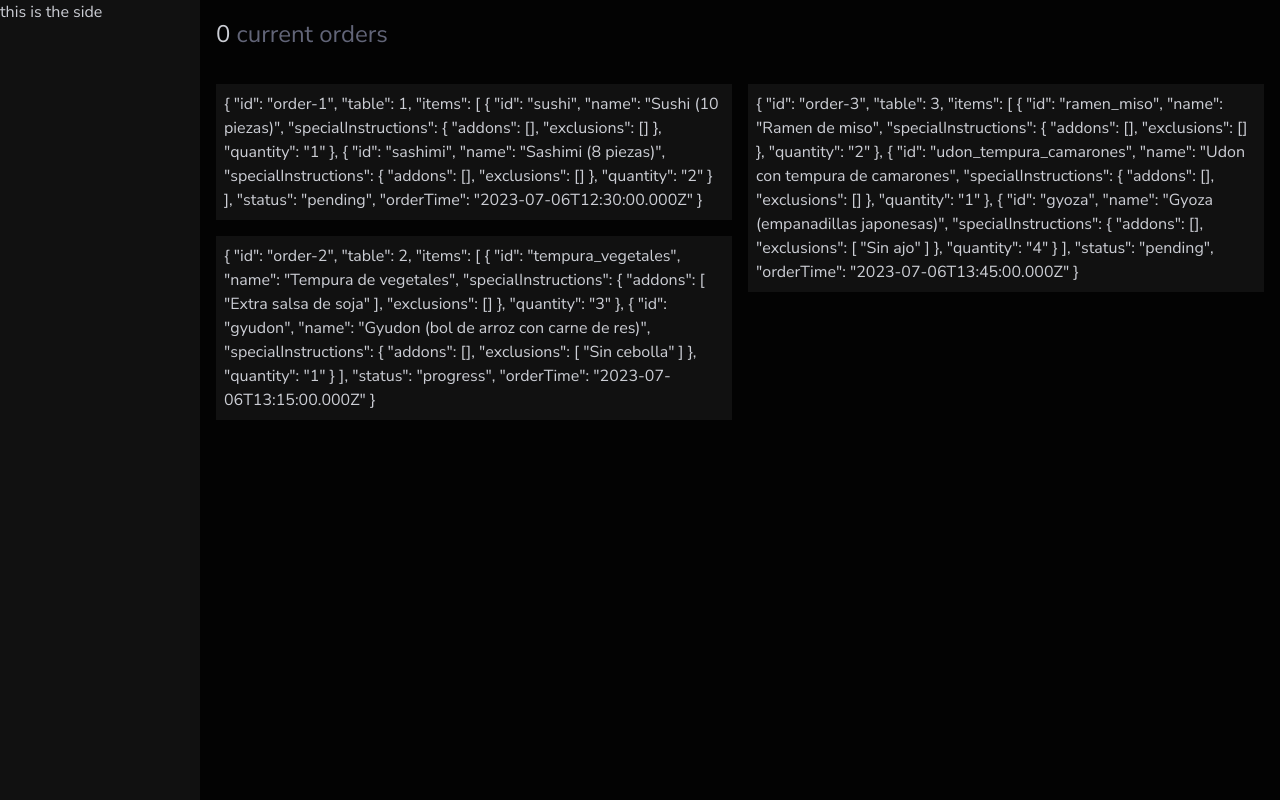
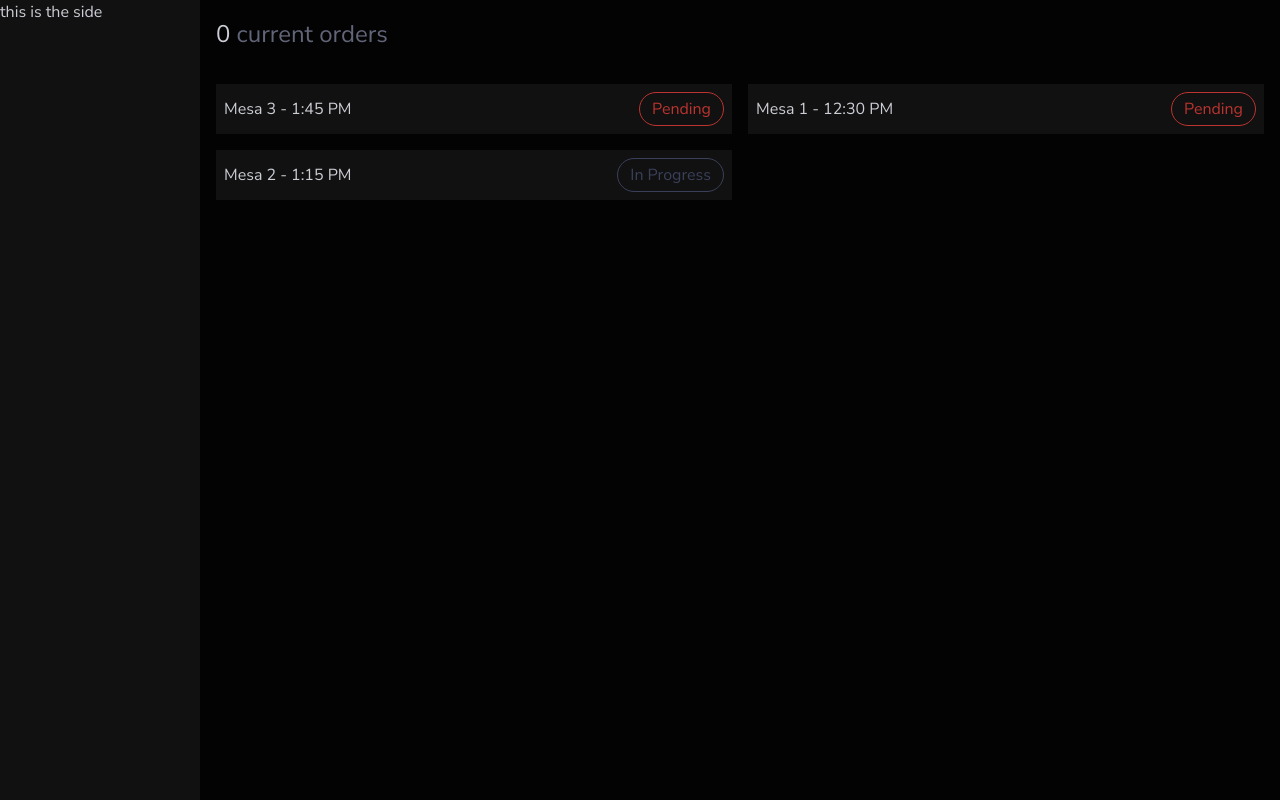
Before and after one commit to SamuelRnn/kds-frontend, a Next.js app: page / in a window 1280 px wide. Built offline with nearby package versions, Linux system fonts and the light colour scheme.

Commit message:
badge labels

```diff
--- a/src/app/(application)/page.tsx
+++ b/src/app/(application)/page.tsx
@@ -4,12 +4,13 @@ import { orders } from '@public/¨mock-data.json'
 
 import { StyledPageTitle, StyledPageTitleSpan } from '@/components/_common/common-styles'
 import OrdersContainer from '@/components/order-container'
-import Order from '@/components/order'
+import Order from '@/components/order-card'
+
 import { OrderInterface } from '@/interfaces/order.interface'
 
-interface Props {}
+import sortOrdersByDate from '@/helpers/sort-orders-by-date'
 
-export default function Home({}: Props) {
+export default function Home() {
 	return (
 		<>
 			<StyledPageTitle>
@@ -18,7 +19,7 @@ export default function Home({}: Props) {
 
 			<OrdersContainer>
 				{orders.length
-					? orders.map((order) => (
+					? sortOrdersByDate(orders as unknown as OrderInterface[]).map((order) => (
 							<Order key={order.id} orderData={order as unknown as OrderInterface}></Order>
 					  ))
 					: 'Aun no hay ordenes'}
--- /dev/null
+++ b/src/components/order-card.tsx
@@ -0,0 +1,41 @@
+import badgesMap from '@/helpers/get-status-label'
+import getFormattedTime from '@/helpers/get-formatted-time'
+import { OrderInterface, OrderStatus } from '@/interfaces/order.interface'
+import { css, styled } from 'styled-components'
+
+const StyledOrderCardContainer = styled.div`
+	background-color: var(--colors-lightning-black-800);
+	padding: 0.5rem;
+	margin-bottom: var(--masonry-gap);
+	break-inside: avoid;
+`
+const StyledCardTitleContainer = styled.div`
+	display: flex;
+	justify-content: space-between;
+	align-items: center;
+`
+const StyledStatusBadge = styled.span<{ status: OrderStatus }>`
+	${(props) => css`
+		--current-status-color: var(--status-${props.status});
+	`}
+	color: var(--current-status-color);
+	border: 1px solid var(--current-status-color);
+	border-radius: 10rem;
+	padding: 0.25rem 0.75rem;
+`
+
+interface Props {
+	orderData: OrderInterface
+}
+export default function Order({ orderData }: Props) {
+	return (
+		<StyledOrderCardContainer>
+			<StyledCardTitleContainer>
+				Mesa {orderData.table} - {getFormattedTime(orderData.orderTime)}
+				<StyledStatusBadge status={orderData.status}>
+					{badgesMap(orderData.status)}
+				</StyledStatusBadge>
+			</StyledCardTitleContainer>
+		</StyledOrderCardContainer>
+	)
+}
--- a/src/components/order.tsx
+++ /dev/null
@@ -1,15 +0,0 @@
-import { OrderInterface } from '@/interfaces/order.interface'
-import { styled } from 'styled-components'
-
-const StyledOrderContainer = styled.div`
-	background-color: var(--colors-lightning-black-800);
-	padding: 0.5rem;
-	margin-bottom: var(--masonry-gap);
-	break-inside: avoid;
-`
-interface Props {
-	orderData: OrderInterface
-}
-export default function Order({ orderData }: Props) {
-	return <StyledOrderContainer>{JSON.stringify(orderData, null, 2)}</StyledOrderContainer>
-}
--- /dev/null
+++ b/src/helpers/get-formatted-time.ts
@@ -0,0 +1,11 @@
+export default function getFormattedTime(dateString: string): string {
+	const date = new Date(dateString)
+	const hours = date.getHours()
+	const minutes = date.getMinutes()
+	const ampm = hours >= 12 ? 'PM' : 'AM'
+	const formattedHours = hours % 12 === 0 ? 12 : hours % 12
+	const formattedMinutes = minutes < 10 ? `0${minutes}` : minutes
+	const formattedTime = `${formattedHours}:${formattedMinutes} ${ampm}`
+
+	return formattedTime
+}
--- /dev/null
+++ b/src/helpers/get-status-label.ts
@@ -0,0 +1,12 @@
+import { OrderStatus } from '@/interfaces/order.interface'
+
+const badgesMap = {
+	finished: 'Finished',
+	progress: 'In Progress',
+	pending: 'Pending',
+	canceled: 'Canceled',
+}
+
+export default function getStatusLabel(code: OrderStatus) {
+	return badgesMap[code]
+}
--- /dev/null
+++ b/src/helpers/sort-orders-by-date.ts
@@ -0,0 +1,12 @@
+import { OrderInterface } from '@/interfaces/order.interface'
+
+export default function sortOrdersByDate(orders: OrderInterface[]): OrderInterface[] {
+	const newOrders = structuredClone(orders)
+	const sortedOrders = newOrders.sort((a, b) => {
+		const dateA = new Date(a.orderTime)
+		const dateB = new Date(b.orderTime)
+		return dateB.getTime() - dateA.getTime()
+	})
+
+	return sortedOrders
+}
--- a/src/styles/globals.css
+++ b/src/styles/globals.css
@@ -5,12 +5,18 @@
 	--colors-persian-red: #bb342f;
 	--colors-hundayi-yellow: #dd8148;
 	--colors-cambridge-green: #8cbcb9;
+	--colors-delft-blue: #3a405a;
 	--colors-ghost-white: #ccced5;
 
 	--colors-lightning-black-900: #030303;
 	--colors-lightning-black-800: #111111;
 
 	--colors-raisin-black: #626578;
+
+	--status-pending: var(--colors-persian-red);
+	--status-progress: var(--colors-delft-blue);
+	--status-finished: var(--colors-cambridge-green);
+	--status-canceled: var(--colors-persian-red);
 }
 
 body {
```
Also changed, not shown: src/interfaces/order.interface.ts (+4 -4 lines).
